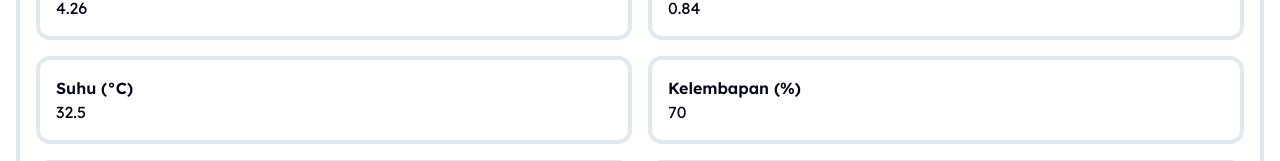
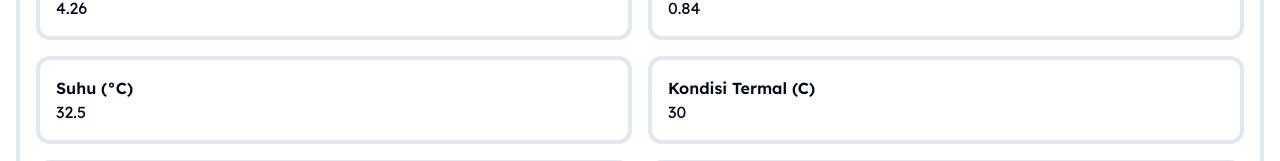
Before and after one commit to fadeldnswr/smartphone-battery-fe, a Next.js app: page / in a window 1280 px wide. Shown: the part 180-341 px from the top of the page. Built offline with nearby package versions, Linux system fonts and the light colour scheme.

Commit message:
Revised metrics name Kelembapan to Kondisi Termal

```diff
--- a/src/layouts/RawMetrics.tsx
+++ b/src/layouts/RawMetrics.tsx
@@ -6,7 +6,7 @@ const metricsList = [
     { metricsName: "Tegangan (V)", metricsValue: 4.26 },
     { metricsName: "Arus (A)", metricsValue: 0.84 },
     { metricsName: "Suhu (°C)", metricsValue: 32.5 },
-    { metricsName: "Kelembapan (%)", metricsValue: 70 },
+    { metricsName: "Kondisi Termal (C)", metricsValue: 30 },
     { metricsName: "Rx Bytes", metricsValue: 580080813 },
     { metricsName: "Tx Bytes", metricsValue: 430050210 },
     { metricsName: "Throughput (MB)", metricsValue: 10 },
```
